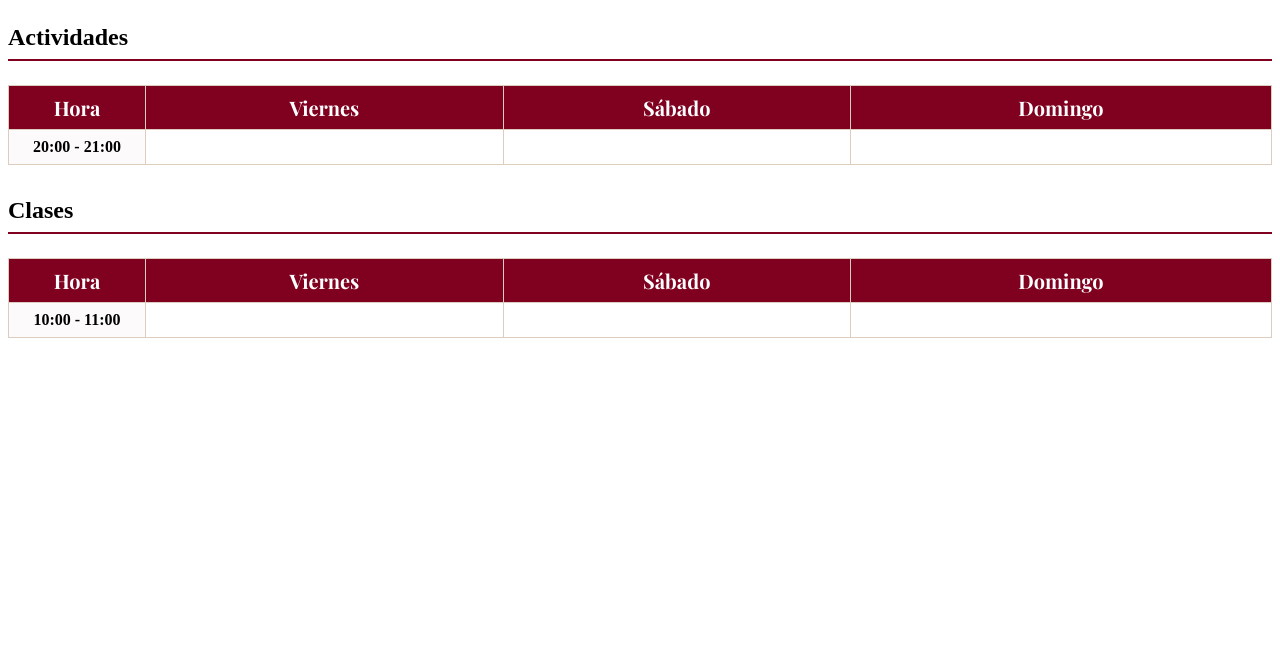
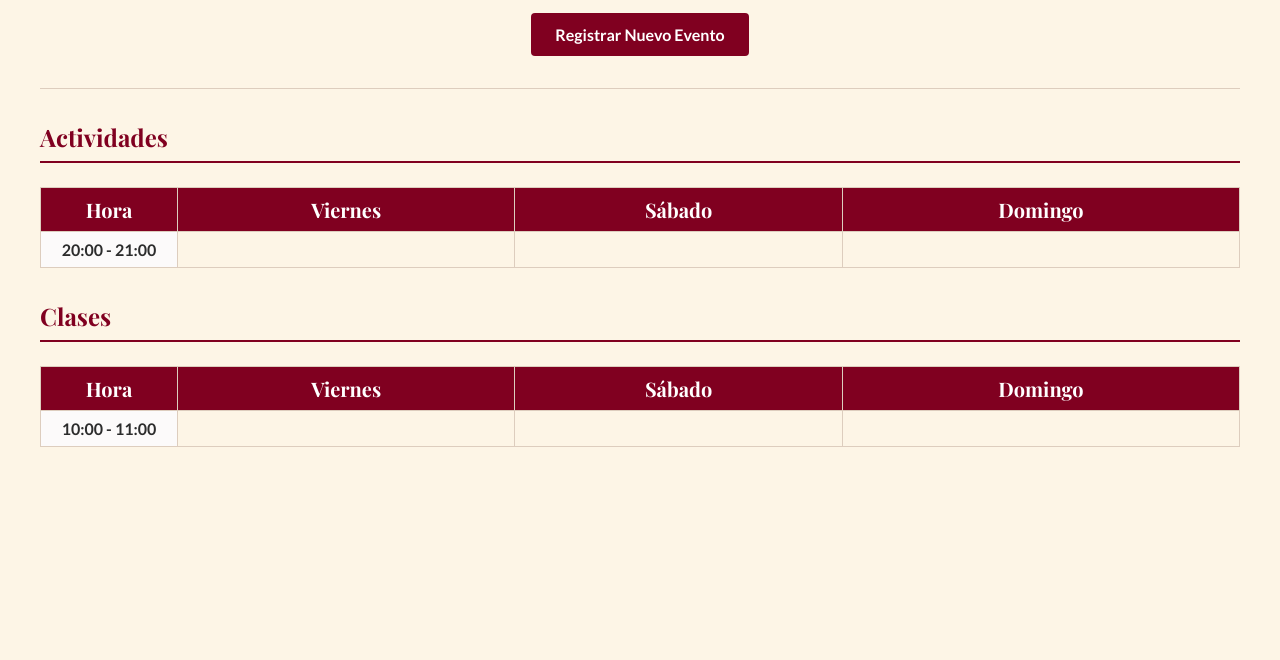
Before and after one commit to AzeDev955/Desafio-Swing-CR, a website built with Vite: page SwingCr/index.html in a window 1280 px wide. Shown: the part 140-800 px from the top of the page. Built offline with nearby package versions, Linux system fonts and the light colour scheme.

Commit message:
Update style.css
estilos

```diff
--- a/SwingCr/src/style.css
+++ b/SwingCr/src/style.css
@@ -1,3 +1,53 @@
+body {
+  font-family: "Lato", sans-serif;
+  color: #2c2c2c;
+  background-color: #fdf5e6;
+  margin: 0;
+  padding: 0;
+}
+
+h1,
+h2 {
+  font-family: "Playfair Display", serif;
+  color: #800020;
+}
+
+.contenedor {
+  max-width: 1200px;
+  margin: 0 auto;
+  padding: 32px;
+}
+
+header {
+  text-align: center;
+  padding-bottom: 32px;
+  margin-bottom: 32px;
+  border-bottom: 1px solid #ddcdbe;
+}
+
+.btn {
+  display: inline-block;
+  padding: 12px 24px;
+  border-radius: 4px;
+  font-family: "Lato", sans-serif;
+  font-size: 16px;
+  font-weight: 700;
+  cursor: pointer;
+  text-align: center;
+  text-decoration: none; /* Quita el subrayado del enlace */
+  border: none;
+  transition: transform 0.2s;
+}
+
+.btn:hover {
+  transform: translateY(-2px);
+}
+
+.btn-primary {
+  background-color: #800020; /* Color burdeos */
+  color: #ffffff; /* Texto blanco */
+}
+
 .seccion-programa {
   margin-top: 32px;
 }
```
